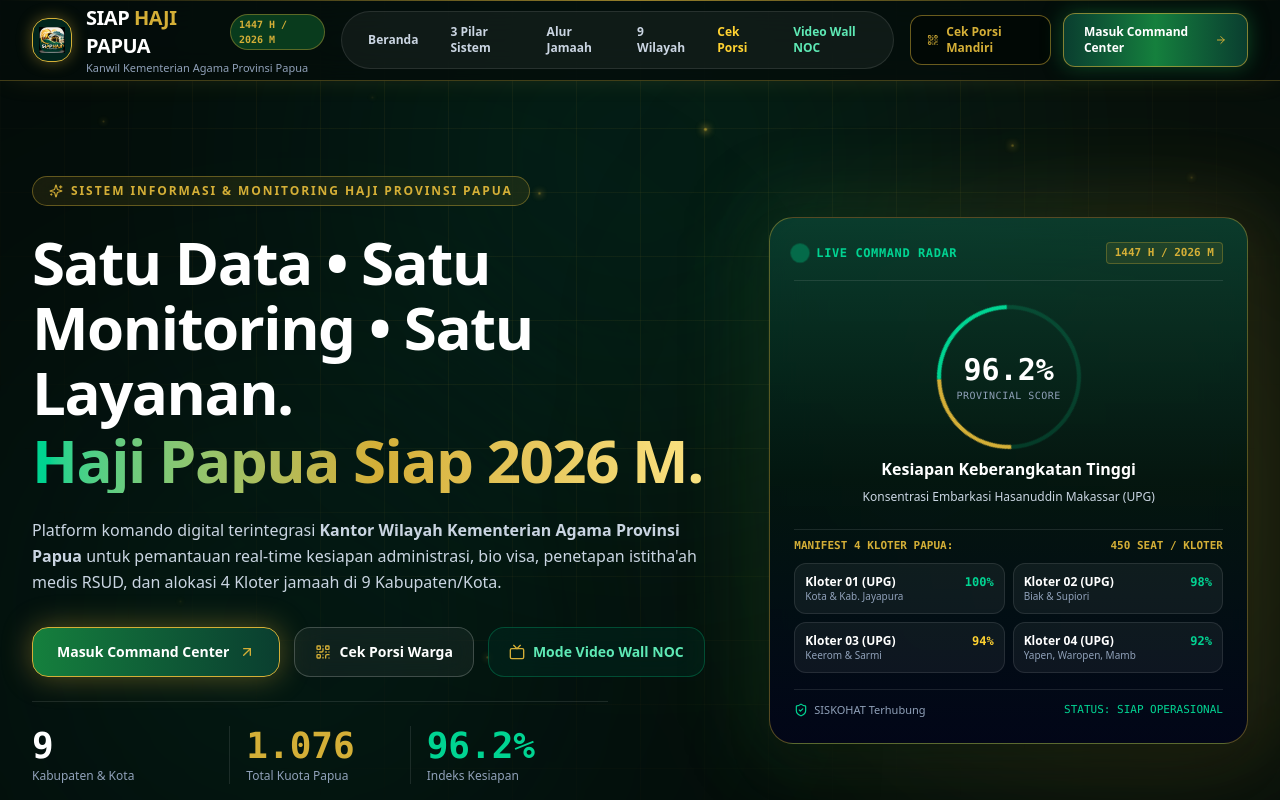
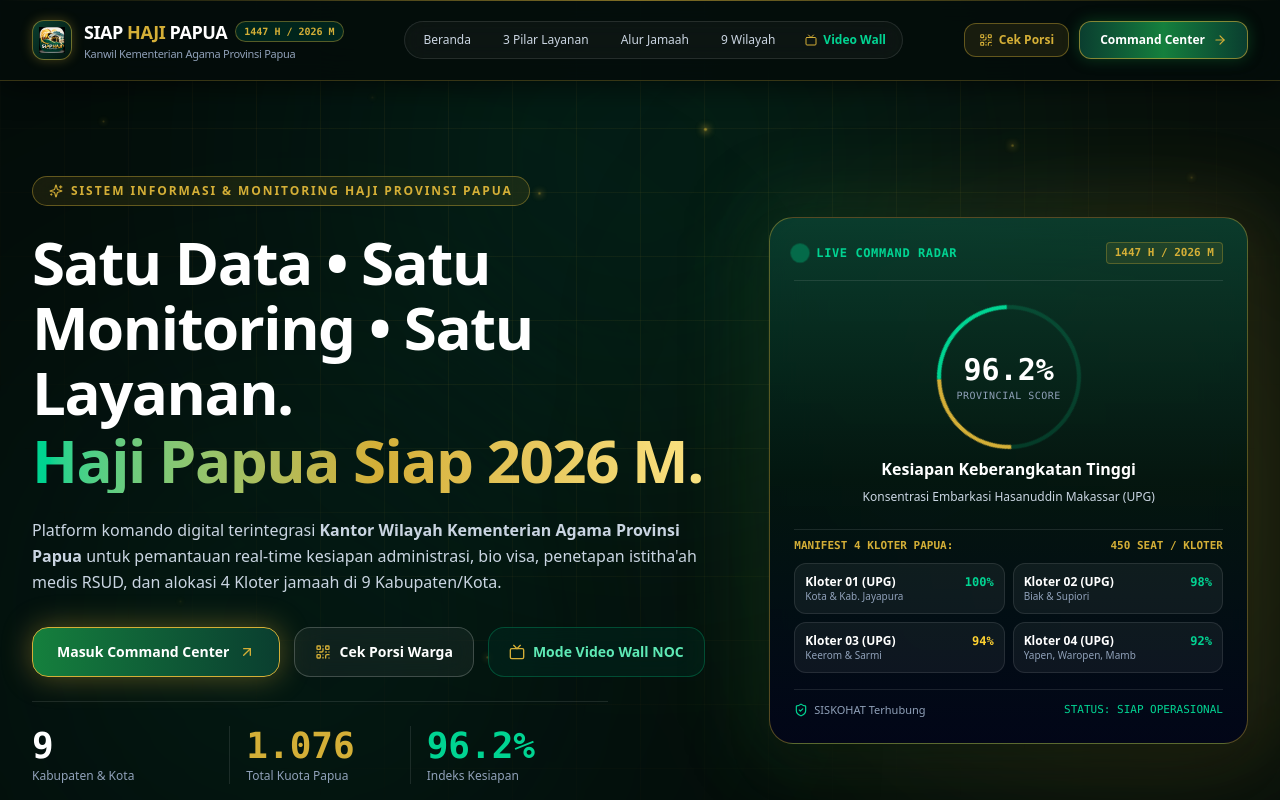
Before and after one commit to ekobot2025-cyber/siap-haji-papua, a Next.js app: page / in a window 1280 px wide. Shown: the top 800 px of the page. Built offline with nearby package versions, Linux system fonts and the light colour scheme.

Commit message:
fix(landing): polish top navigation header layout, prevent awkward line breaks and add mobile menu

```diff
--- a/src/app/page.tsx
+++ b/src/app/page.tsx
@@ -26,11 +26,14 @@
   Activity,
   Award,
   Zap,
+  Menu,
+  X,
 } from 'lucide-react';
 
 export default function ShowcaseLandingPage() {
   const [activeTab, setActiveTab] = useState<'eksekutif' | 'medis' | 'jamaah'>('eksekutif');
   const [isLoggingIn, setIsLoggingIn] = useState<string | null>(null);
+  const [isMobileMenuOpen, setIsMobileMenuOpen] = useState(false);
 
   // Quick 1-click login handler for demo users
   const handleQuickLogin = async (username: string, defaultPath: string) => {
@@ -134,71 +137,150 @@
       </div>
 
       {/* =========================================================================
-          2. GLASSMORPHISM TOP NAVIGATION BAR (ADAPTED FROM SHOWCASE)
+          2. GLASSMORPHISM TOP NAVIGATION BAR (CLEAN, COMPACT, & SLEEK)
           ========================================================================= */}
-      <header className="fixed inset-x-0 top-0 z-50 w-full border-b border-[#D4AF37]/30 bg-[#040D0A]/80 backdrop-blur-xl shadow-[0_0_30px_-10px_rgba(212,175,55,0.25)]">
-        <div className="absolute inset-x-0 top-0 h-[1px] bg-gradient-to-r from-transparent via-[#D4AF37]/70 to-transparent" />
-        <div className="max-w-7xl mx-auto px-4 sm:px-6 lg:px-8 h-20 flex items-center justify-between gap-4">
+      <header className="fixed inset-x-0 top-0 z-50 w-full border-b border-[#D4AF37]/25 bg-[#040D0A]/90 backdrop-blur-xl shadow-[0_4px_30px_rgba(0,0,0,0.6)]">
+        <div className="absolute inset-x-0 top-0 h-[1px] bg-gradient-to-r from-transparent via-[#D4AF37]/60 to-transparent" />
+        <div className="max-w-7xl mx-auto px-4 sm:px-6 lg:px-8 h-20 flex items-center justify-between gap-3">
           {/* Logo & Identity */}
-          <Link href="/" className="flex items-center gap-3.5 group">
-            <div className="w-11 h-11 rounded-2xl bg-emerald-950/80 p-1.5 border border-[#D4AF37] shadow-[0_0_15px_rgba(212,175,55,0.4)] flex items-center justify-center group-hover:scale-105 transition-transform">
+          <Link href="/" className="flex items-center gap-3 shrink-0 group">
+            <div className="w-10 h-10 rounded-xl bg-gradient-to-br from-[#0A3E2F] to-[#03150F] p-1.5 border border-[#D4AF37]/50 shadow-[0_0_12px_rgba(212,175,55,0.3)] flex items-center justify-center group-hover:scale-105 transition-transform shrink-0">
               {/* eslint-disable-next-line @next/next/no-img-element */}
               <img src="/assets/branding/app-icon.png" alt="Logo Kemenag Papua" className="w-full h-full object-contain" />
             </div>
-            <div>
+            <div className="flex flex-col">
               <div className="flex items-center gap-2">
-                <span className="font-black text-lg sm:text-xl tracking-tight text-white">
+                <span className="font-extrabold text-base sm:text-lg tracking-tight text-white whitespace-nowrap">
                   SIAP <span className="text-[#D4AF37]">HAJI</span> PAPUA
                 </span>
-                <span className="hidden sm:inline-block bg-[#15803D]/40 text-[#D4AF37] border border-[#D4AF37]/40 text-[10px] font-mono font-bold px-2 py-0.5 rounded-full">
+                <span className="hidden xl:inline-flex items-center px-2 py-0.5 rounded-full text-[10px] font-mono font-bold text-[#D4AF37] bg-emerald-950/80 border border-[#D4AF37]/40 whitespace-nowrap shrink-0">
                   1447 H / 2026 M
                 </span>
               </div>
-              <p className="text-[11px] text-slate-400 font-medium truncate">
+              <p className="text-[11px] text-slate-400 font-medium tracking-tight whitespace-nowrap hidden sm:block">
                 Kanwil Kementerian Agama Provinsi Papua
               </p>
             </div>
           </Link>
 
-          {/* Navigation Items with Monospace Labels */}
-          <nav className="hidden lg:flex items-center gap-1 bg-white/5 border border-white/10 px-3 py-1.5 rounded-full">
-            <a href="#hero" className="px-3.5 py-1.5 rounded-full text-xs font-semibold text-slate-300 hover:text-white hover:bg-white/10 transition-colors">
+          {/* Navigation Capsule (Strictly Single-line, No Wrapping) */}
+          <nav className="hidden lg:flex items-center gap-1 bg-white/[0.04] border border-white/10 p-1 rounded-full backdrop-blur-md shadow-inner shrink-0">
+            <a
+              href="#hero"
+              className="px-3.5 py-1.5 rounded-full text-xs font-medium text-slate-300 hover:text-white hover:bg-white/10 transition-all whitespace-nowrap"
+            >
               Beranda
             </a>
-            <a href="#pilar" className="px-3.5 py-1.5 rounded-full text-xs font-semibold text-slate-300 hover:text-white hover:bg-white/10 transition-colors">
-              3 Pilar Sistem
+            <a
+              href="#pilar"
+              className="px-3.5 py-1.5 rounded-full text-xs font-medium text-slate-300 hover:text-white hover:bg-white/10 transition-all whitespace-nowrap"
+            >
+              3 Pilar Layanan
             </a>
-            <a href="#alur" className="px-3.5 py-1.5 rounded-full text-xs font-semibold text-slate-300 hover:text-white hover:bg-white/10 transition-colors">
+            <a
+              href="#alur"
+              className="px-3.5 py-1.5 rounded-full text-xs font-medium text-slate-300 hover:text-white hover:bg-white/10 transition-all whitespace-nowrap"
+            >
               Alur Jamaah
             </a>
-            <a href="#wilayah" className="px-3.5 py-1.5 rounded-full text-xs font-semibold text-slate-300 hover:text-white hover:bg-white/10 transition-colors">
+            <a
+              href="#wilayah"
+              className="px-3.5 py-1.5 rounded-full text-xs font-medium text-slate-300 hover:text-white hover:bg-white/10 transition-all whitespace-nowrap"
+            >
               9 Wilayah
             </a>
-            <Link href="/cek-porsi" className="px-3.5 py-1.5 rounded-full text-xs font-semibold text-amber-300 hover:text-white hover:bg-amber-500/20 transition-colors">
-              Cek Porsi
-            </Link>
-            <Link href="/video-wall" className="px-3.5 py-1.5 rounded-full text-xs font-semibold text-emerald-300 hover:text-white hover:bg-emerald-500/20 transition-colors">
-              Video Wall NOC
+            <Link
+              href="/video-wall"
+              className="px-3 py-1.5 rounded-full text-xs font-semibold text-emerald-400 hover:text-emerald-300 hover:bg-emerald-500/15 transition-all whitespace-nowrap flex items-center gap-1.5"
+            >
+              <Tv className="w-3 h-3 text-[#D4AF37]" />
+              <span>Video Wall</span>
             </Link>
           </nav>
 
-          {/* Right Action CTA */}
-          <div className="flex items-center gap-3">
+          {/* Right Action CTA (Balanced, Neat, Non-redundant) */}
+          <div className="flex items-center gap-2.5 shrink-0">
             <Link
               href="/cek-porsi"
-              className="hidden sm:inline-flex items-center gap-2 px-4 py-2 rounded-xl border border-[#D4AF37]/50 bg-black/40 text-[#D4AF37] hover:bg-[#D4AF37]/10 text-xs font-bold transition-all"
+              className="hidden sm:inline-flex items-center gap-1.5 px-3.5 py-2 rounded-xl border border-[#D4AF37]/40 bg-[#D4AF37]/10 hover:bg-[#D4AF37]/20 text-[#D4AF37] text-xs font-bold transition-all whitespace-nowrap shrink-0"
             >
-              <QrCode className="w-3.5 h-3.5" />
-              Cek Porsi Mandiri
+              <QrCode className="w-3.5 h-3.5 text-[#D4AF37]" />
+              <span>Cek Porsi</span>
             </Link>
             <Link
               href="/login"
-              className="inline-flex items-center gap-2 px-5 py-2.5 rounded-xl bg-gradient-to-r from-[#0A3E2F] via-[#15803D] to-[#0A3E2F] text-white border border-[#D4AF37]/60 hover:border-[#D4AF37] text-xs font-extrabold shadow-[0_0_20px_rgba(21,128,61,0.5)] hover:shadow-[0_0_25px_rgba(212,175,55,0.6)] transition-all hover:scale-[1.02]"
+              className="inline-flex items-center gap-2 px-4 sm:px-5 py-2 sm:py-2.5 rounded-xl bg-gradient-to-r from-[#0A3E2F] via-[#15803D] to-[#0A3E2F] text-white border border-[#D4AF37]/60 hover:border-[#D4AF37] text-xs font-extrabold shadow-[0_0_15px_rgba(21,128,61,0.4)] hover:shadow-[0_0_20px_rgba(212,175,55,0.6)] transition-all whitespace-nowrap shrink-0 hover:scale-[1.02]"
             >
-              Masuk Command Center <ArrowRight className="w-3.5 h-3.5 text-[#D4AF37]" />
+              <span>Command Center</span>
+              <ArrowRight className="w-3.5 h-3.5 text-[#D4AF37]" />
             </Link>
+
+            {/* Mobile Hamburger Toggle Button */}
+            <button
+              onClick={() => setIsMobileMenuOpen(!isMobileMenuOpen)}
+              className="lg:hidden p-2 rounded-xl bg-white/5 border border-white/10 text-slate-300 hover:text-white hover:bg-white/10 transition-colors"
+              aria-label="Toggle Menu"
+            >
+              {isMobileMenuOpen ? <X className="w-5 h-5 text-[#D4AF37]" /> : <Menu className="w-5 h-5 text-slate-300" />}
+            </button>
           </div>
         </div>
+
+        {/* Mobile Slide-down Menu Sheet */}
+        {isMobileMenuOpen && (
+          <div className="lg:hidden border-t border-white/10 bg-[#040D0A]/95 backdrop-blur-2xl px-4 py-4 space-y-2 animate-in fade-in duration-200">
+            <a
+              href="#hero"
+              onClick={() => setIsMobileMenuOpen(false)}
+              className="block px-3.5 py-2 rounded-xl text-xs font-semibold text-slate-300 hover:text-white hover:bg-white/10 transition-colors"
+            >
+              Beranda
+            </a>
+            <a
+              href="#pilar"
+              onClick={() => setIsMobileMenuOpen(false)}
+              className="block px-3.5 py-2 rounded-xl text-xs font-semibold text-slate-300 hover:text-white hover:bg-white/10 transition-colors"
+            >
+              3 Pilar Layanan
+            </a>
+            <a
+              href="#alur"
+              onClick={() => setIsMobileMenuOpen(false)}
+              className="block px-3.5 py-2 rounded-xl text-xs font-semibold text-slate-300 hover:text-white hover:bg-white/10 transition-colors"
+            >
+              Alur Jamaah
+            </a>
+            <a
+              href="#wilayah"
+              onClick={() => setIsMobileMenuOpen(false)}
+              className="block px-3.5 py-2 rounded-xl text-xs font-semibold text-slate-300 hover:text-white hover:bg-white/10 transition-colors"
+            >
+              9 Wilayah Kerja Papua
+            </a>
+            <div className="pt-2 border-t border-white/10 flex flex-col gap-2">
+              <Link
+                href="/video-wall"
+                onClick={() => setIsMobileMenuOpen(false)}
+                className="flex items-center justify-between px-3.5 py-2 rounded-xl text-xs font-semibold text-emerald-300 bg-emerald-950/40 border border-emerald-500/20"
+              >
+                <span className="flex items-center gap-2">
+                  <Tv className="w-3.5 h-3.5 text-[#D4AF37]" /> Video Wall NOC
+                </span>
+                <ChevronRight className="w-3.5 h-3.5 text-slate-400" />
+              </Link>
+              <Link
+                href="/cek-porsi"
+                onClick={() => setIsMobileMenuOpen(false)}
+                className="flex items-center justify-between px-3.5 py-2 rounded-xl text-xs font-semibold text-[#D4AF37] bg-[#D4AF37]/10 border border-[#D4AF37]/20"
+              >
+                <span className="flex items-center gap-2">
+                  <QrCode className="w-3.5 h-3.5 text-[#D4AF37]" /> Cek Porsi Mandiri
+                </span>
+                <ChevronRight className="w-3.5 h-3.5 text-slate-400" />
+              </Link>
+            </div>
+          </div>
+        )}
       </header>
 
       {/* Spacer for Fixed Header */}
@@ -234,21 +316,21 @@
             <div className="flex flex-wrap items-center gap-3.5 pt-2">
               <Link
                 href="/login"
-                className="inline-flex items-center gap-2.5 px-6 py-3.5 rounded-2xl bg-gradient-to-r from-[#15803D] to-[#0A3E2F] border border-[#D4AF37] text-white text-sm font-black shadow-[0_0_30px_rgba(212,175,55,0.4)] hover:shadow-[0_0_40px_rgba(212,175,55,0.7)] transition-all hover:scale-[1.03]"
+                className="inline-flex items-center gap-2.5 px-6 py-3.5 rounded-2xl bg-gradient-to-r from-[#15803D] to-[#0A3E2F] border border-[#D4AF37] text-white text-sm font-black shadow-[0_0_30px_rgba(212,175,55,0.4)] hover:shadow-[0_0_40px_rgba(212,175,55,0.7)] transition-all hover:scale-[1.03] whitespace-nowrap shrink-0"
               >
                 Masuk Command Center <ArrowUpRight className="w-4 h-4 text-[#D4AF37]" />
               </Link>
 
               <Link
                 href="/cek-porsi"
-                className="inline-flex items-center gap-2 px-5 py-3.5 rounded-2xl border border-white/20 bg-white/5 hover:bg-white/10 text-white text-sm font-bold backdrop-blur-lg transition-all"
+                className="inline-flex items-center gap-2 px-5 py-3.5 rounded-2xl border border-white/20 bg-white/5 hover:bg-white/10 text-white text-sm font-bold backdrop-blur-lg transition-all whitespace-nowrap shrink-0"
               >
                 <QrCode className="w-4 h-4 text-[#D4AF37]" /> Cek Porsi Warga
               </Link>
 
               <Link
                 href="/video-wall"
-                className="inline-flex items-center gap-2 px-5 py-3.5 rounded-2xl border border-emerald-500/30 bg-emerald-950/40 hover:bg-emerald-950/70 text-emerald-300 text-sm font-bold backdrop-blur-lg transition-all"
+                className="inline-flex items-center gap-2 px-5 py-3.5 rounded-2xl border border-emerald-500/30 bg-emerald-950/40 hover:bg-emerald-950/70 text-emerald-300 text-sm font-bold backdrop-blur-lg transition-all whitespace-nowrap shrink-0"
               >
                 <Tv className="w-4 h-4 text-[#D4AF37]" /> Mode Video Wall NOC
               </Link>
@@ -396,11 +478,11 @@
         </div>
 
         {/* Tab Pills */}
-        <div className="flex justify-center mt-8">
-          <div className="inline-flex gap-2 p-1.5 rounded-2xl bg-white/5 border border-white/10 backdrop-blur-xl">
+        <div className="flex justify-center mt-8 overflow-x-auto px-4 pb-2">
+          <div className="inline-flex gap-2 p-1.5 rounded-2xl bg-white/5 border border-white/10 backdrop-blur-xl shrink-0">
             <button
               onClick={() => setActiveTab('eksekutif')}
-              className={`px-5 py-2.5 rounded-xl text-xs sm:text-sm font-bold transition-all cursor-pointer flex items-center gap-2 ${
+              className={`px-4 sm:px-5 py-2 sm:py-2.5 rounded-xl text-xs sm:text-sm font-bold transition-all cursor-pointer flex items-center gap-2 whitespace-nowrap shrink-0 ${
                 activeTab === 'eksekutif'
                   ? 'bg-gradient-to-r from-[#15803D] to-[#0A3E2F] text-white border border-[#D4AF37] shadow-lg'
                   : 'text-slate-400 hover:text-white'
@@ -410,7 +492,7 @@
             </button>
             <button
               onClick={() => setActiveTab('medis')}
-              className={`px-5 py-2.5 rounded-xl text-xs sm:text-sm font-bold transition-all cursor-pointer flex items-center gap-2 ${
+              className={`px-4 sm:px-5 py-2 sm:py-2.5 rounded-xl text-xs sm:text-sm font-bold transition-all cursor-pointer flex items-center gap-2 whitespace-nowrap shrink-0 ${
                 activeTab === 'medis'
                   ? 'bg-gradient-to-r from-[#15803D] to-[#0A3E2F] text-white border border-[#D4AF37] shadow-lg'
                   : 'text-slate-400 hover:text-white'
@@ -420,7 +502,7 @@
             </button>
             <button
               onClick={() => setActiveTab('jamaah')}
-              className={`px-5 py-2.5 rounded-xl text-xs sm:text-sm font-bold transition-all cursor-pointer flex items-center gap-2 ${
+              className={`px-4 sm:px-5 py-2 sm:py-2.5 rounded-xl text-xs sm:text-sm font-bold transition-all cursor-pointer flex items-center gap-2 whitespace-nowrap shrink-0 ${
                 activeTab === 'jamaah'
                   ? 'bg-gradient-to-r from-[#15803D] to-[#0A3E2F] text-white border border-[#D4AF37] shadow-lg'
                   : 'text-slate-400 hover:text-white'
```
